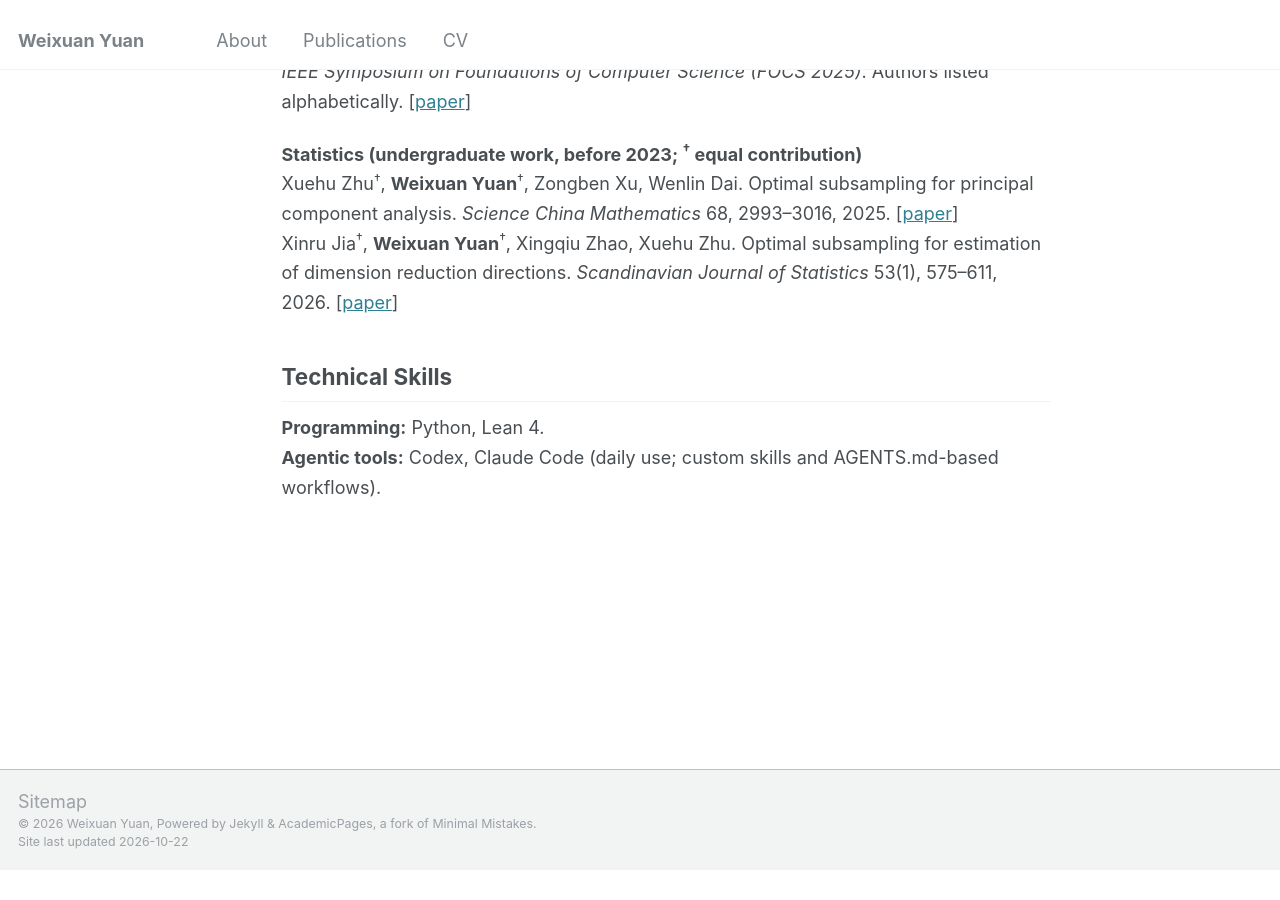
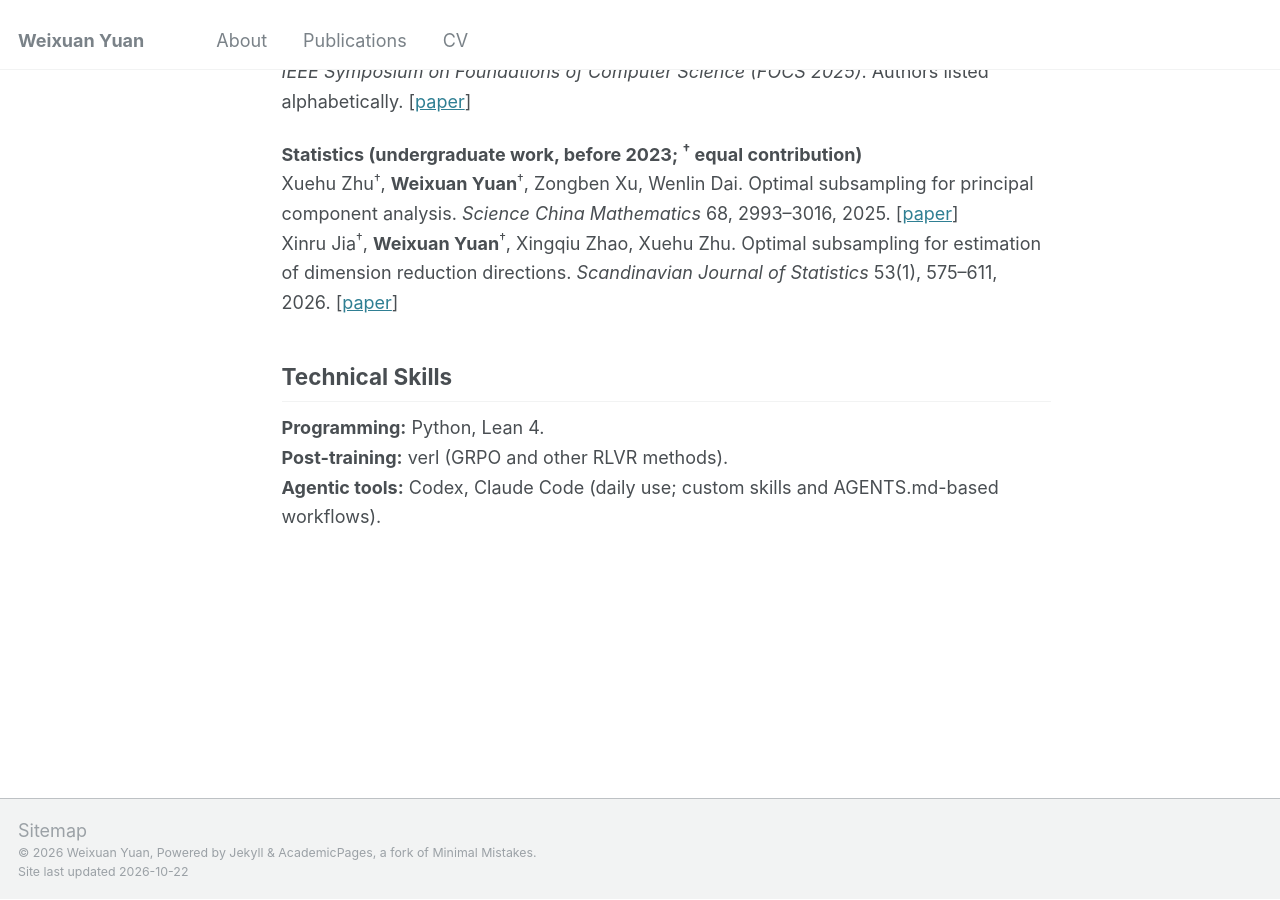
Before and after one commit to yzll0/yzll0.github.io, a Jekyll site: the page built from _pages/cv.md, in a window 1280 px wide and 900 px high, scrolled down 1628 px. Built offline with Jekyll 4.4.1, drawn with Linux system fonts in a browser that asks for light colours; before the commit the page ends 2498 px from its top, so only the background shows below that.

Commit message:
Skills: add post-training (verl, GRPO/RLVR)

```diff
--- a/_pages/cv.md
+++ b/_pages/cv.md
@@ -56,4 +56,5 @@ Xinru Jia<sup>†</sup>, **Weixuan Yuan**<sup>†</sup>, Xingqiu Zhao, Xuehu Zhu
 ## Technical Skills
 
 **Programming:** Python, Lean 4.
+**Post-training:** verl (GRPO and other RLVR methods).
 **Agentic tools:** Codex, Claude Code (daily use; custom skills and AGENTS.md-based workflows).
```
